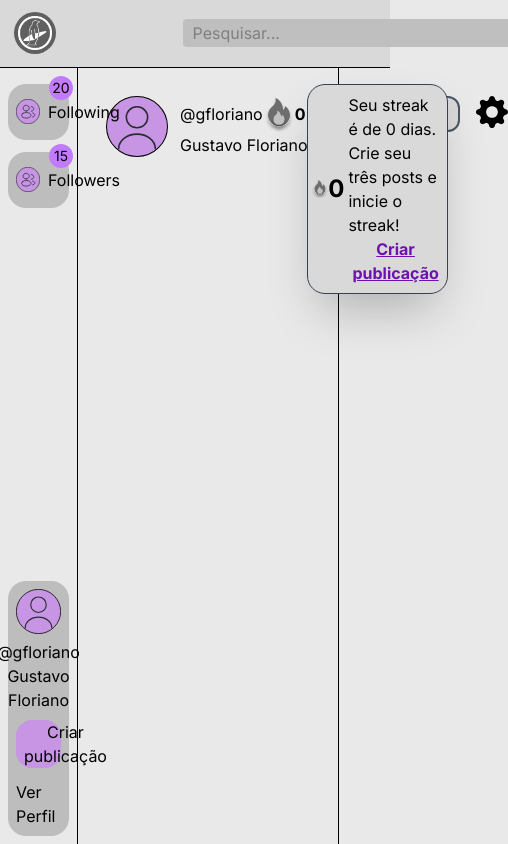
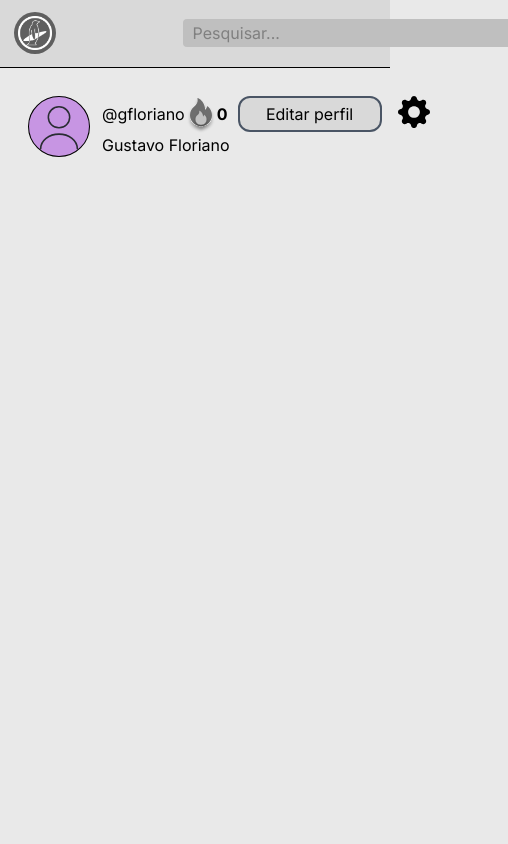
Before and after one commit to catolica-faculdade/pinguin-project, a React (Vite) app: page /profile in a window 390 px wide. Shown: the whole page, 508 px wide, since content can reach past the window. Built offline with nearby package versions, Linux system fonts and the light colour scheme.

Commit message:
feat: add responsive design in left/right menu

```diff
--- a/src/components/LeftMenu.jsx
+++ b/src/components/LeftMenu.jsx
@@ -10,7 +10,7 @@ function LeftMenu(){
 
 
     return(
-        <div className='w-[20%] flex flex-col gap-3 justify-between items-center pt-4 p-2 border-black border-r'>
+        <div className='hidden md:flex w-[20%] flex-col gap-3 justify-between items-center pt-4 p-2 border-black border-r'>
             <div className='flex flex-col items-center gap-3 w-full'>
                 <Tab
                 text="Following"
--- a/src/components/RightMenu.jsx
+++ b/src/components/RightMenu.jsx
@@ -3,7 +3,7 @@ import Streak from './Streak';
 function RightMenu(){
 
     return(
-        <div className='w-[20%] flex flex-col gap-3 justify-between items-center pt-4 p-2 border-black border-l'>
+        <div className='hidden md:flex w-[20%] flex-col gap-3 justify-between items-center pt-4 p-2 border-black border-l'>
             <div>
                 <Streak/>
             </div>
```
